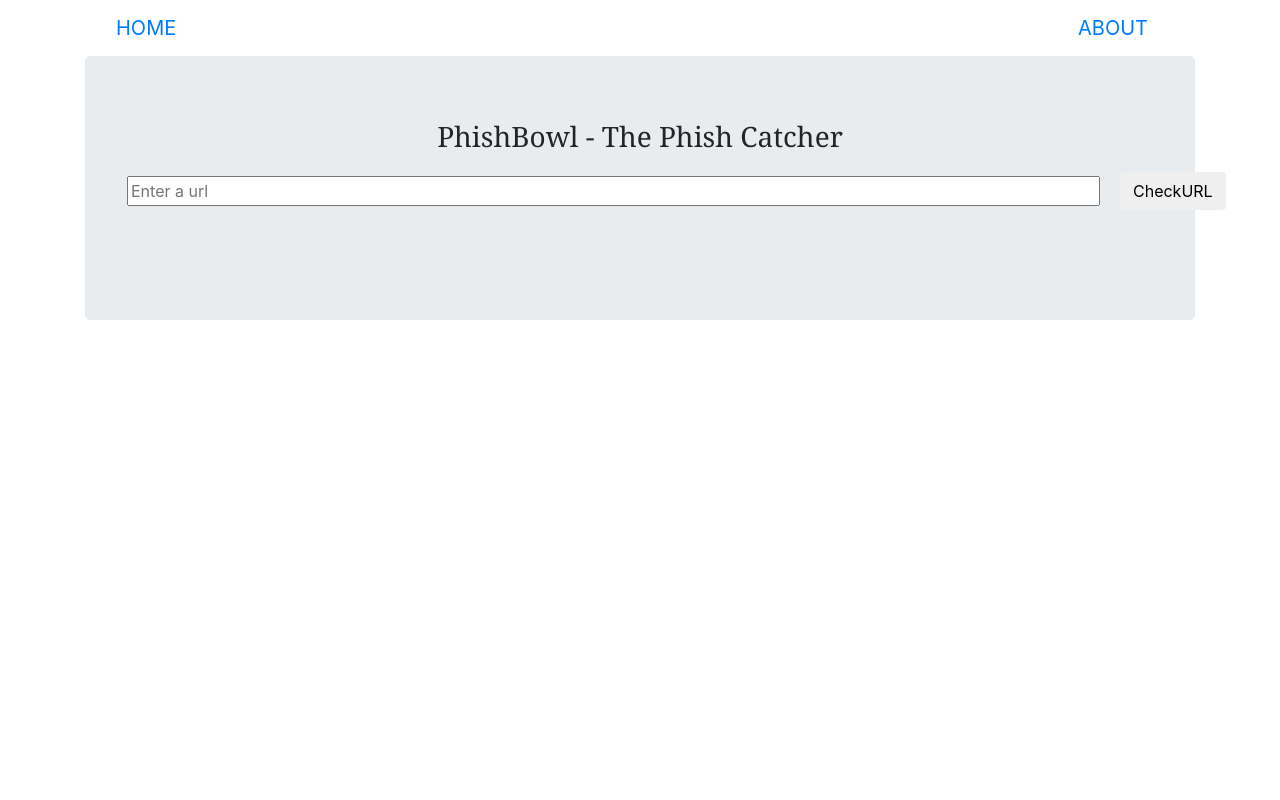
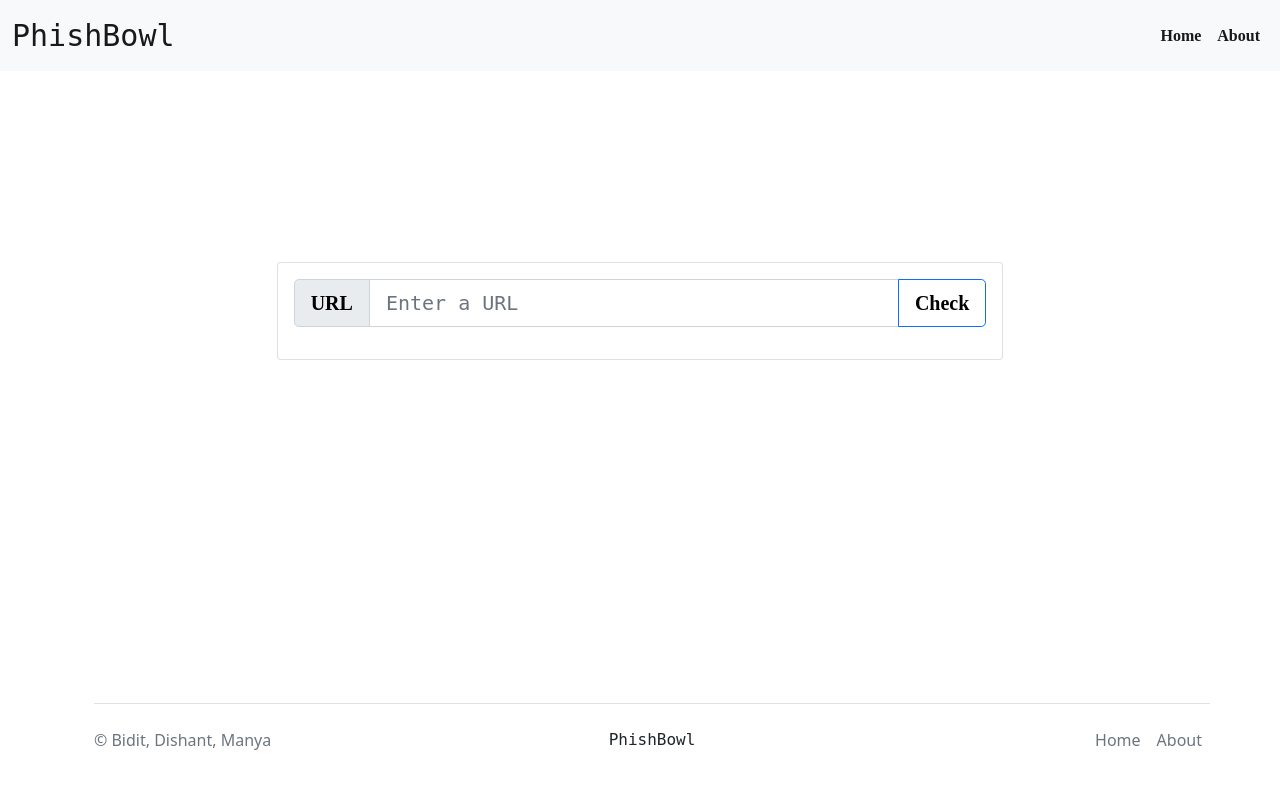
Before and after one commit to Biditmangal/PhishBowl, a Flask app: page / in a window 1280 px wide. Run offline with Flask 2, Linux system fonts and the light colour scheme; some libraries are stand-ins or nearby versions; some web fonts are replaced.

Commit message:
Changed the UI

```diff
--- /dev/null
+++ b/PhishBowl/static/css/style.css
@@ -0,0 +1,36 @@
+@font-face {
+    font-family: Montserrat;
+    src: url(https://fonts.google.com/specimen/Montserrat);
+}
+
+.title{
+    font-family: monospace;
+    font-size: 30px;
+}
+
+.check{
+    font-family: Montserrat;
+    color: #000;
+    font-weight: 600;
+}
+
+.inputText{
+    font-family: monospace;
+    font-weight: 400;
+}
+
+.navText{
+    font-family: Montserrat;
+    font-weight: 600;
+}
+
+.result{
+    font-family: monospace;
+    font-weight: 700;
+}
+
+.footer{
+    position: fixed;
+    bottom: 0;
+    width: 100%;
+}
--- a/PhishBowl/templates/home.html
+++ b/PhishBowl/templates/home.html
@@ -1,31 +1,36 @@
-{% extends 'layout.html'%} {% block title %} PhishBowl
-{% endblock title %} {% block body %}
-<div class="jumbotron text-center">
+{% extends 'layout.html'%}
+
+{% block title %}
+PhishBowl
+{% endblock title %}
+
+{% block body %}
+<div class="text-center mt-xxl-5 p-5 d-flex justify-content-center align-items-center mh-100" style="height: 30em;">
 	<center>
-		<h3 style="font-family: Georgia;">PhishBowl - The Phish Catcher</h3>
-
 		<form method="POST" action="{{url_for('getURL')}}">
-			<div class=form-group>
-				<table cellpadding=10 cellspacing=25>
-					<tr>
-						<td><input type=text name="url" placeholder="Enter a url"
-							value="{{request.form.url}}" required size=90 /></td>
-						<td align="center"><input class=btn btn-primary type=submit
-							value="CheckURL" /></td>
-
-					</tr>
-					<tr>
-						<td align="center">{% if error %} {% if error == 'Legitimate'
+			<div class="form-group">
+				<div class="card text-center">
+					<div class="card-body">
+						<div class="input-group input-group-lg mb-3">
+							<span class="input-group-text check" id="inputGroup-sizing-large">URL</span>
+							<input type="text" class="form-control inputText" aria-label="Sizing example input"
+								aria-describedby="inputGroup-sizing-sm" name="url" placeholder="Enter a URL"
+								value="{{request.form.url}}" required size=40>
+							<button class="btn btn-outline-primary fs-5 check" type="submit" id="button-addon2"
+								value="CheckURL">Check</button>
+						</div>
+						<div>
+							{% if error %} {% if error == 'Legitimate'
 							%}
-							<p style="color: green;">
+							<p style="color: green;" class="result">
 								<strong>{{error}}</strong>
 							</p> {% else %}
-							<p style="color: red;">
+							<p style="color: red;" class="result">
 								<strong>{{error}}</strong>
 							</p> {% endif %} {% endif %}
-						</td>
-					</tr>
-				</table>
+						</div>
+					</div>
+				  </div>
 			</div>
 		</form>
 	</center>
--- /dev/null
+++ b/PhishBowl/templates/includes/_footer.html
@@ -0,0 +1,15 @@
+<div class="container footer">
+    <footer class="d-flex flex-wrap justify-content-between align-items-center py-3 my-4 border-top">
+        <p class="col-md-4 mb-0 text-muted">&copy; Bidit, Dishant, Manya</p>
+
+        <a href="/"
+            class="col-md-4 d-flex align-items-center justify-content-center mb-1 mb-md-0 me-md-auto link-dark text-decoration-none" style="font-family: monospace;">
+            PhishBowl
+        </a>
+
+        <ul class="nav col-md-4 justify-content-end">
+            <li class="nav-item"><a href="/" class="nav-link px-2 text-muted">Home</a></li>
+            <li class="nav-item"><a href="/about" class="nav-link px-2 text-muted">About</a></li>
+        </ul>
+    </footer>
+</div>
--- a/PhishBowl/templates/includes/_navbar.html
+++ b/PhishBowl/templates/includes/_navbar.html
@@ -1,6 +1,19 @@
-<nav class="navbar navbar-default">
-      <div class="container">
-        <a class="navbar-brand" href="/">HOME</a>
-        <a class="navbar-brand" href="/about">ABOUT</a>
-        </div>
- </nav>
+<nav class="navbar navbar-expand-lg navbar-light bg-light">
+  <div class="container-fluid">
+    <a class="navbar-brand title" href="/">PhishBowl</a>
+    <button class="navbar-toggler" type="button" data-bs-toggle="collapse" data-bs-target="#navbarSupportedContent"
+      aria-controls="navbarSupportedContent" aria-expanded="false" aria-label="Toggle navigation">
+      <span class="navbar-toggler-icon"></span>
+    </button>
+    <div class="collapse navbar-collapse" id="navbarSupportedContent">
+      <ul class="navbar-nav ms-auto">
+        <li class="nav-item">
+          <a href="/" class="nav-item nav-link active navText" aria-current="page" >Home</a>
+        </li>
+        <li class="nav-item">
+          <a href="/about" class="nav-item nav-link navText active" >About</a>
+        </li>
+      </ul>
+    </div>
+  </div>
+</nav>
--- a/PhishBowl/templates/layout.html
+++ b/PhishBowl/templates/layout.html
@@ -1,18 +1,24 @@
 <!DOCTYPE html>
 <html>
+
 <head>
-<meta charset="ISO-8859-1">
-<title>{% block title %}{% endblock title %}</title>
-<link rel="stylesheet"
-	href="https://stackpath.bootstrapcdn.com/bootstrap/4.1.2/css/bootstrap.min.css" />
+	<meta charset="ISO-8859-1">
+	<title>{% block title %}{% endblock title %}</title>
+	<link href="https://cdn.jsdelivr.net/npm/bootstrap@5.1.3/dist/css/bootstrap.min.css" rel="stylesheet"
+		integrity="sha384-1BmE4kWBq78iYhFldvKuhfTAU6auU8tT94WrHftjDbrCEXSU1oBoqyl2QvZ6jIW3" crossorigin="anonymous">
+	<link rel="stylesheet" type="text/css" href="{{ url_for('static', filename='css/style.css') }}" />
+</head>
 
-</head>
 <body>
+	{% include 'includes/_navbar.html'%}
 	<div class="container">
-		{% include 'includes/_navbar.html'%}
 		{% block body %}{% endblock body%}
-		<script
-			src="https://stackpath.bootstrapcdn.com/bootstrap/4.1.2/js/bootstrap.min.js"></script>
+		<script src="https://cdn.jsdelivr.net/npm/bootstrap@5.1.3/dist/js/bootstrap.bundle.min.js"
+			integrity="sha384-ka7Sk0Gln4gmtz2MlQnikT1wXgYsOg+OMhuP+IlRH9sENBO0LRn5q+8nbTov4+1p"
+			crossorigin="anonymous"></script>
+		{% include 'includes/_footer.html'%}
 	</div>
+
 </body>
+
 </html>
```
Also changed, not shown: PhishBowl/templates/about.html (+14 -10 lines), 1 other file.
